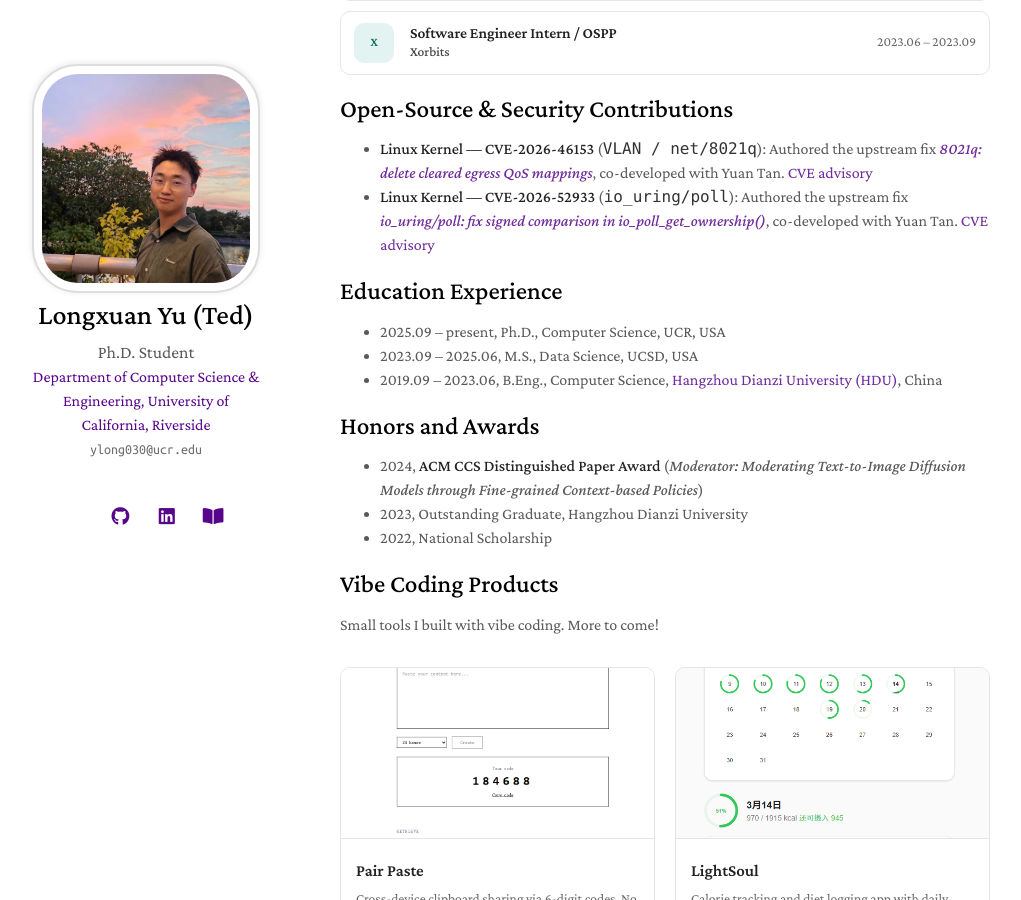
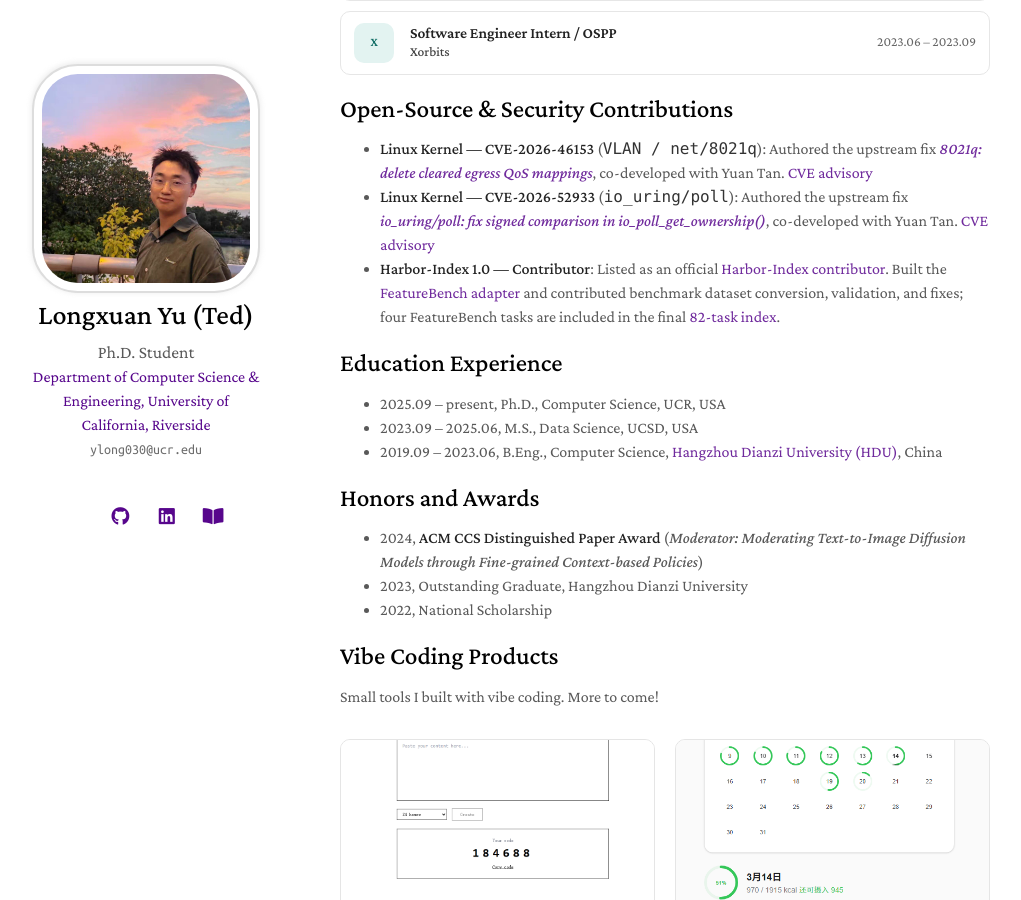
Before and after one commit to fengsxy/fengsxy.github.io, a Jekyll site: the page built from index.md, in a window 1280 px wide and 900 px high, scrolled down 2689 px. Shown: the whole window, without its empty margins (130-1151 px from the left). Built offline with Jekyll 4.4.1, drawn with Linux system fonts in a browser that asks for light colours; nearby versions of some CDN libraries; a style sheet for code colours, icons or effects is not loaded; our own code applies the rules of GitHub Pages for plain Markdown files.

Commit message:
Add Harbor-Index contributor recognition

```diff
--- a/index.md
+++ b/index.md
@@ -153,6 +153,7 @@ If you want to know more about my research or potential collaborations, feel fre
 ## Open-Source & Security Contributions
 - **Linux Kernel — CVE-2026-46153** (`VLAN / net/8021q`): Authored the upstream fix [*8021q: delete cleared egress QoS mappings*](https://github.com/torvalds/linux/commit/7dddc74af369478ba7f9bc136d0fc1dc4570cb66), co-developed with Yuan Tan. [CVE advisory](https://nvd.nist.gov/vuln/detail/CVE-2026-46153)
 - **Linux Kernel — CVE-2026-52933** (`io_uring/poll`): Authored the upstream fix [*io_uring/poll: fix signed comparison in io_poll_get_ownership()*](https://github.com/torvalds/linux/commit/326941b22806cbf2df1fbfe902b7908b368cce42), co-developed with Yuan Tan. [CVE advisory](https://nvd.nist.gov/vuln/detail/CVE-2026-52933)
+- **Harbor-Index 1.0 — Contributor**: Listed as an official [Harbor-Index contributor](https://harbor-index.org/contributors/v1). Built the [FeatureBench adapter](https://github.com/harbor-framework/harbor/pull/875) and contributed benchmark dataset conversion, validation, and fixes; four FeatureBench tasks are included in the final [82-task index](https://harbor-index.org/).
 
 ## Education Experience
 - 2025.09 – present, Ph.D., Computer Science, UCR, USA
```
